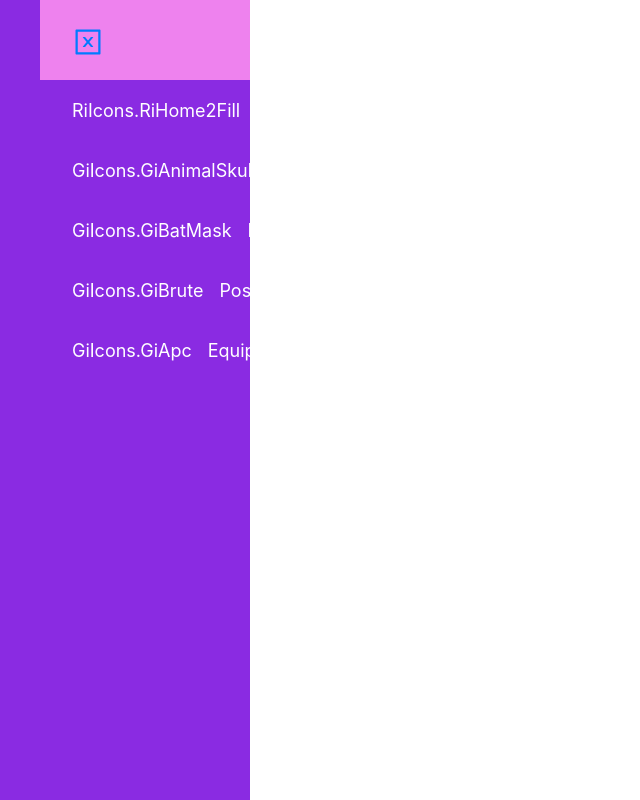
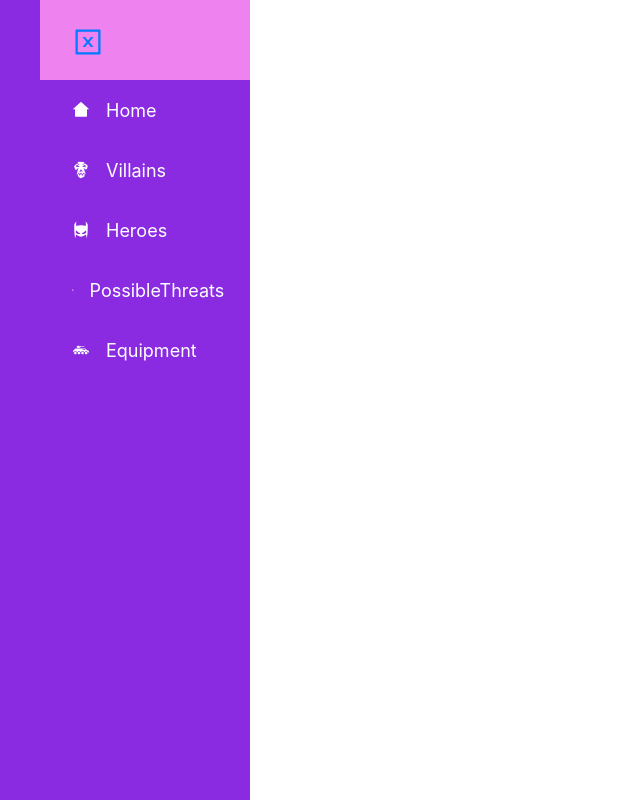
Before and after one commit to Desparta05/DCcriminalDATABASE, a React (Create React App) app in the folder client/: page / in a window 1280 px wide. Shown: the whole page, without its empty margins (0-640 px from the left). Built offline with nearby package versions, Linux system fonts and the light colour scheme.

Commit message:
Corrected syntax for icons

```diff
--- a/client/src/data/sideBarData.js
+++ b/client/src/data/sideBarData.js
@@ -1,6 +1,6 @@
 import React from 'react';
-import * as FaIcons from 'react-icons/fa';
-import * as AiIcons from 'react-icons/ai';
+// import * as FaIcons from 'react-icons/fa';
+// import * as AiIcons from 'react-icons/ai';
 import * as RiIcons from 'react-icons/ri';
 import * as GiIcons from 'react-icons/gi';
 
@@ -8,31 +8,31 @@ export const sideBarData =[
     {
         title: 'Home',
         path: '/',
-        icon: 'RiIcons.RiHome2Fill',
+        icon: <RiIcons.RiHome2Fill />,
         cName: 'nav-text'
     },
     {
         title: 'Villains',
         path: '/villains',
-        icon: 'GiIcons.GiAnimalSkull',
+        icon: <GiIcons.GiAnimalSkull />,
         cName: 'nav-text'
     },
     {
         title: 'Heroes',
         path: '/heroes',
-        icon: 'GiIcons.GiBatMask',
+        icon: <GiIcons.GiBatMask />,
         cName: 'nav-text'
     },
     {
         title: 'PossibleThreats',
         path: '/possiblethreats',
-        icon: 'GiIcons.GiBrute',
+        icon: <GiIcons.GiBrute />,
         cName: 'nav-text'
     },
     {
         title: 'Equipment',
         path: '/equipment',
-        icon: 'GiIcons.GiApc',
+        icon: <GiIcons.GiApc />,
         cName: 'nav-text'
     },
 ]
```
